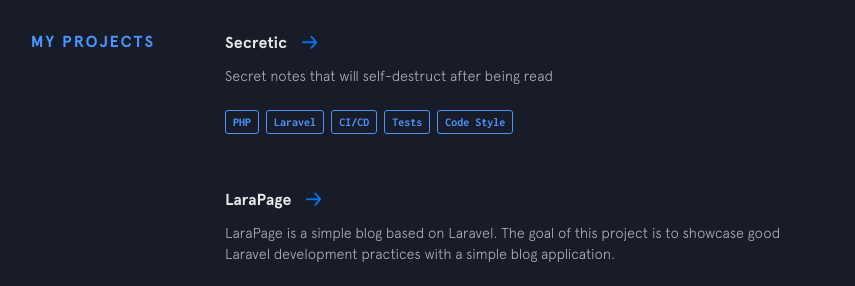
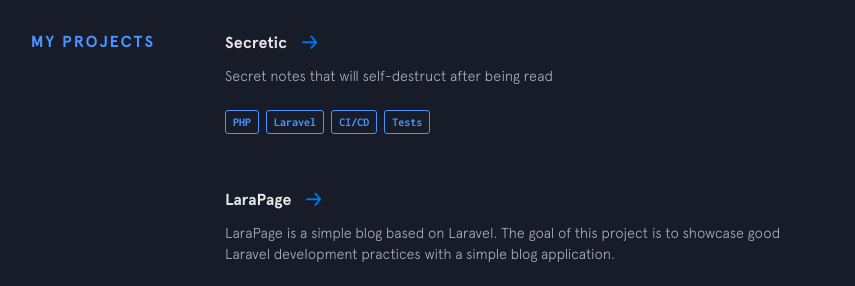
Before and after one commit to gomzyakov/gomzyakov.github.io, a Jekyll site: the page built from index.html, in a window 1280 px wide and 900 px high, scrolled down 1248 px. Shown: the part 144-430 px from the top of the window, without its empty margins (225-1080 px from the left). Built offline with Jekyll 4.4.1, drawn with Linux system fonts in a browser that asks for light colours; nearby versions of some CDN libraries.

Commit message:
Remove `Code Style` tag

```diff
--- a/_data/other-projects.yml
+++ b/_data/other-projects.yml
@@ -7,7 +7,6 @@
     - thing: Laravel
     - thing: CI/CD
     - thing: Tests
-    - thing: Code Style
 
 - name: LaraPage
   url: https://github.com/larapage
```
